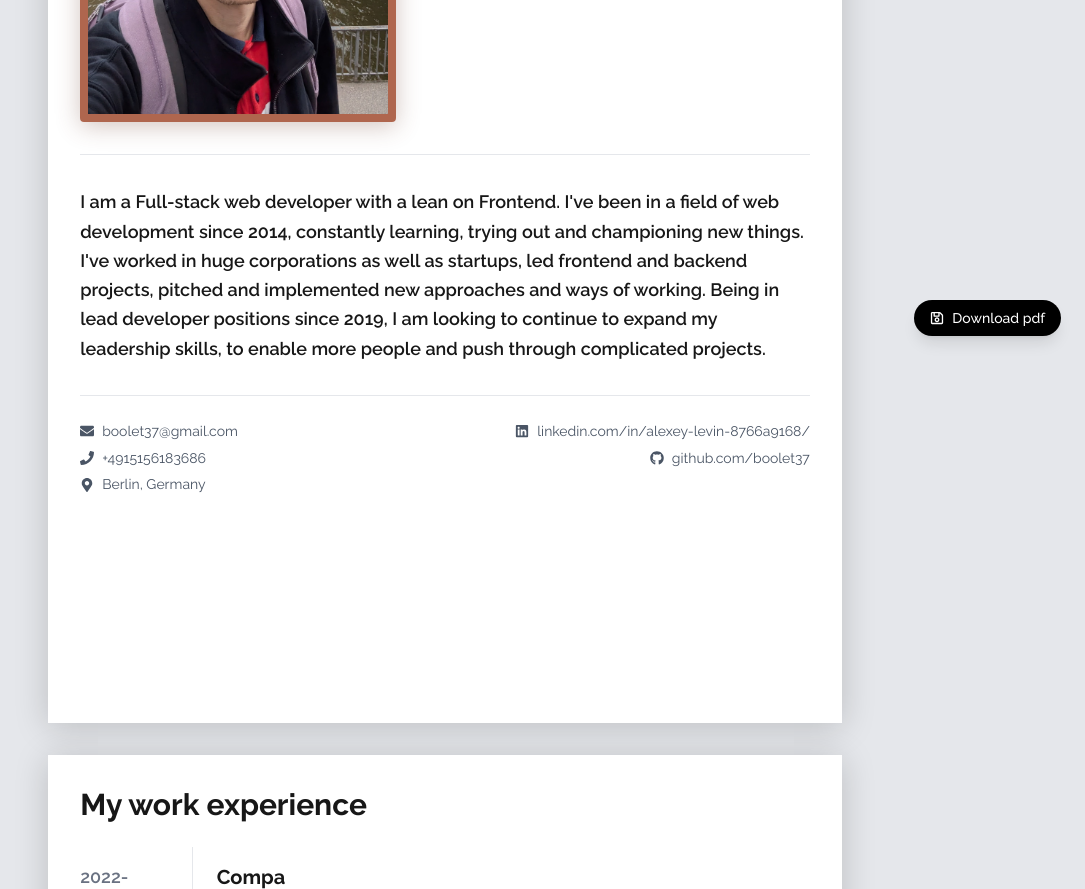
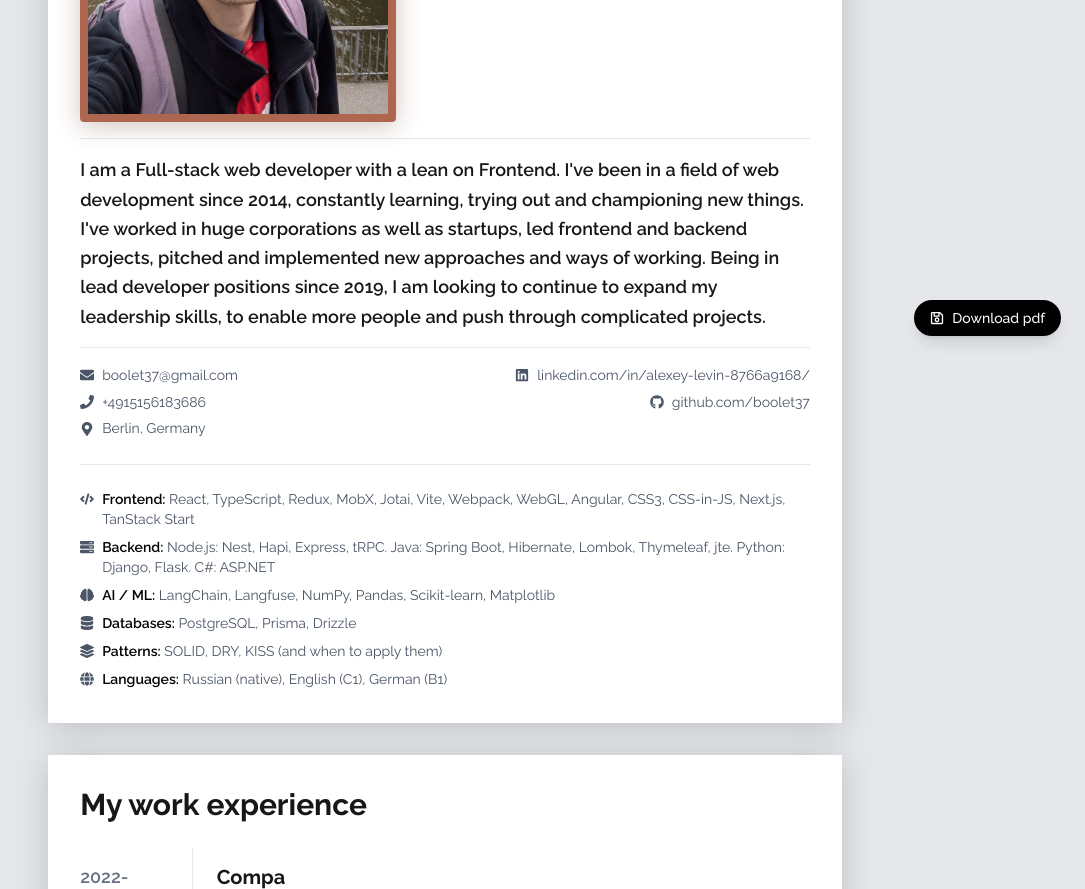
Before and after one commit to BooleT37/home, a Next.js app: page /cv in a window 1280 px wide. Shown: the part 440-1329 px from the top of the page, without its empty margins (195-1280 px from the left). Built offline with nearby package versions, Linux system fonts and the light colour scheme; a web font is replaced by a local one.

Commit message:
Add skils

```diff
--- a/app/cv/IntroPage.tsx
+++ b/app/cv/IntroPage.tsx
@@ -6,8 +6,49 @@ import {
   FaLink,
   FaPhone,
   FaMapMarkerAlt,
+  FaCode,
+  FaServer,
+  FaBrain,
+  FaDatabase,
+  FaLayerGroup,
+  FaGlobe,
 } from "react-icons/fa";
 import PageWrapper from "./PageWrapper";
+
+const skills = [
+  {
+    icon: <FaCode />,
+    category: "Frontend",
+    items:
+      "React, TypeScript, Redux, MobX, Jotai, Vite, Webpack, WebGL, Angular, CSS3, CSS-in-JS, Next.js, TanStack Start",
+  },
+  {
+    icon: <FaServer />,
+    category: "Backend",
+    items:
+      "Node.js: Nest, Hapi, Express, tRPC. Java: Spring Boot, Hibernate, Lombok, Thymeleaf, jte. Python: Django, Flask. C#: ASP.NET",
+  },
+  {
+    icon: <FaBrain />,
+    category: "AI / ML",
+    items: "LangChain, Langfuse, NumPy, Pandas, Scikit-learn, Matplotlib",
+  },
+  {
+    icon: <FaDatabase />,
+    category: "Databases",
+    items: "PostgreSQL, Prisma, Drizzle",
+  },
+  {
+    icon: <FaLayerGroup />,
+    category: "Patterns",
+    items: "SOLID, DRY, KISS (and when to apply them)",
+  },
+  {
+    icon: <FaGlobe />,
+    category: "Languages",
+    items: "Russian (native), English (C1), German (B1)",
+  },
+];
 
 export default function IntroPage() {
   return (
@@ -48,8 +89,8 @@ export default function IntroPage() {
           <hr className="border-t border-gray-200" />
         </div>
       </div>
-      <hr className="mt-8 border-t border-gray-200" />
-      <div className="mt-8 text-lg leading-relaxed break-inside-avoid font-semibold">
+      <hr className="mt-4 border-t border-gray-200" />
+      <div className="mt-4 text-lg leading-relaxed break-inside-avoid font-semibold">
         I am a Full-stack web developer with a lean on Frontend. I&apos;ve been
         in a field of web development since 2014, constantly learning, trying
         out and championing new things. I&apos;ve worked in huge corporations as
@@ -58,8 +99,8 @@ export default function IntroPage() {
         positions since 2019, I am looking to continue to expand my leadership
         skills, to enable more people and push through complicated projects.
       </div>
-      <hr className="mt-8 border-t border-gray-200" />
-      <div className="mt-6 grid grid-cols-2 gap-1 text-sm text-gray-600 leading-relaxed">
+      <hr className="mt-4 border-t border-gray-200" />
+      <div className="mt-4 grid grid-cols-2 gap-1 text-sm text-gray-600 leading-relaxed">
         <div className="flex flex-col gap-1">
           <a
             href="mailto:boolet37@gmail.com"
@@ -105,6 +146,18 @@ export default function IntroPage() {
           </a>
         </div>
       </div>
+      <hr className="mt-6 border-t border-gray-200" />
+      <div className="mt-6 flex flex-col gap-2 text-sm text-gray-600">
+        {skills.map(({ icon, category, items }) => (
+          <div key={category} className="flex items-baseline gap-2">
+            <span className="shrink-0 translate-y-0.5">{icon}</span>
+            <span>
+              <span className="font-semibold text-black">{category}:</span>{" "}
+              {items}
+            </span>
+          </div>
+        ))}
+      </div>
     </PageWrapper>
   );
 }
```
